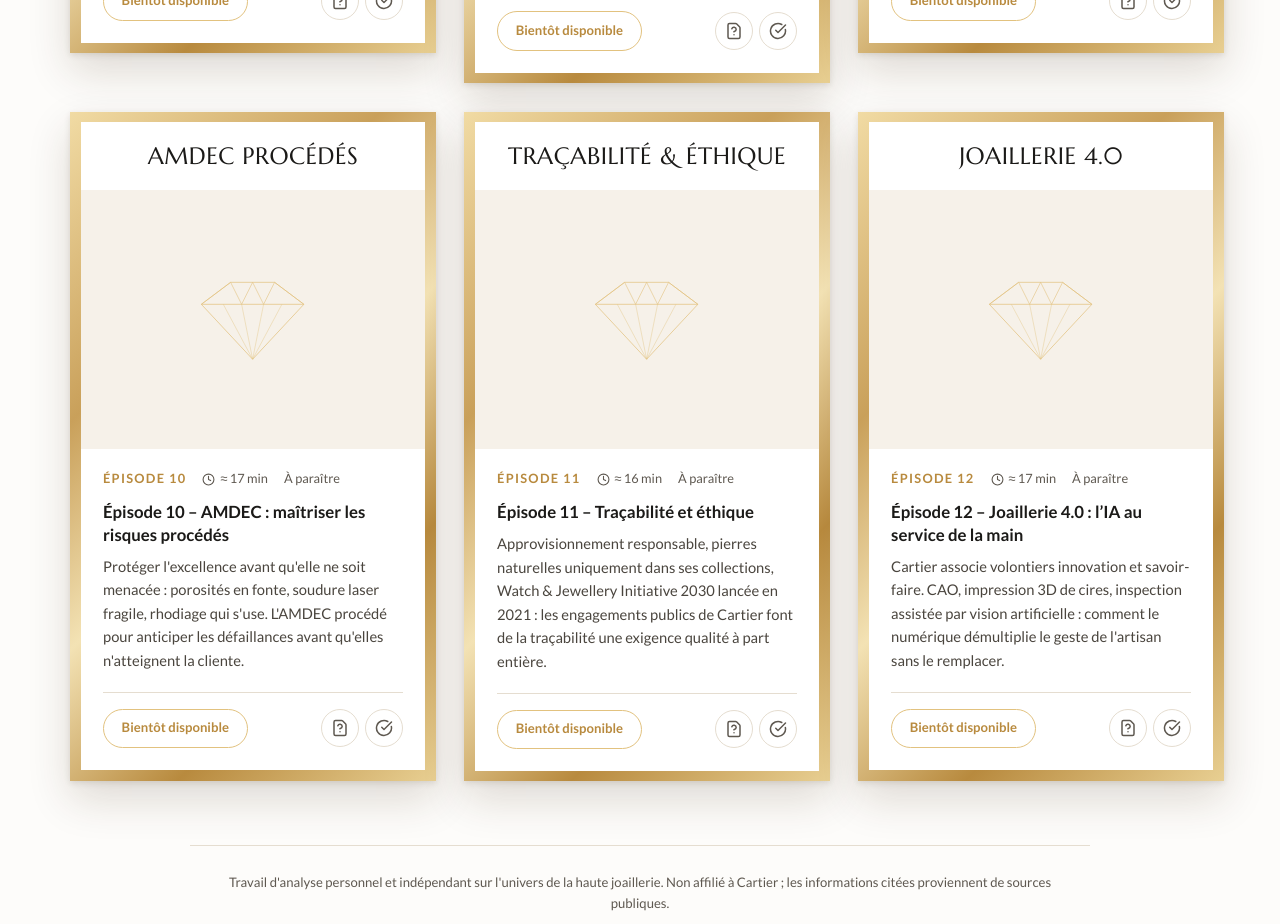
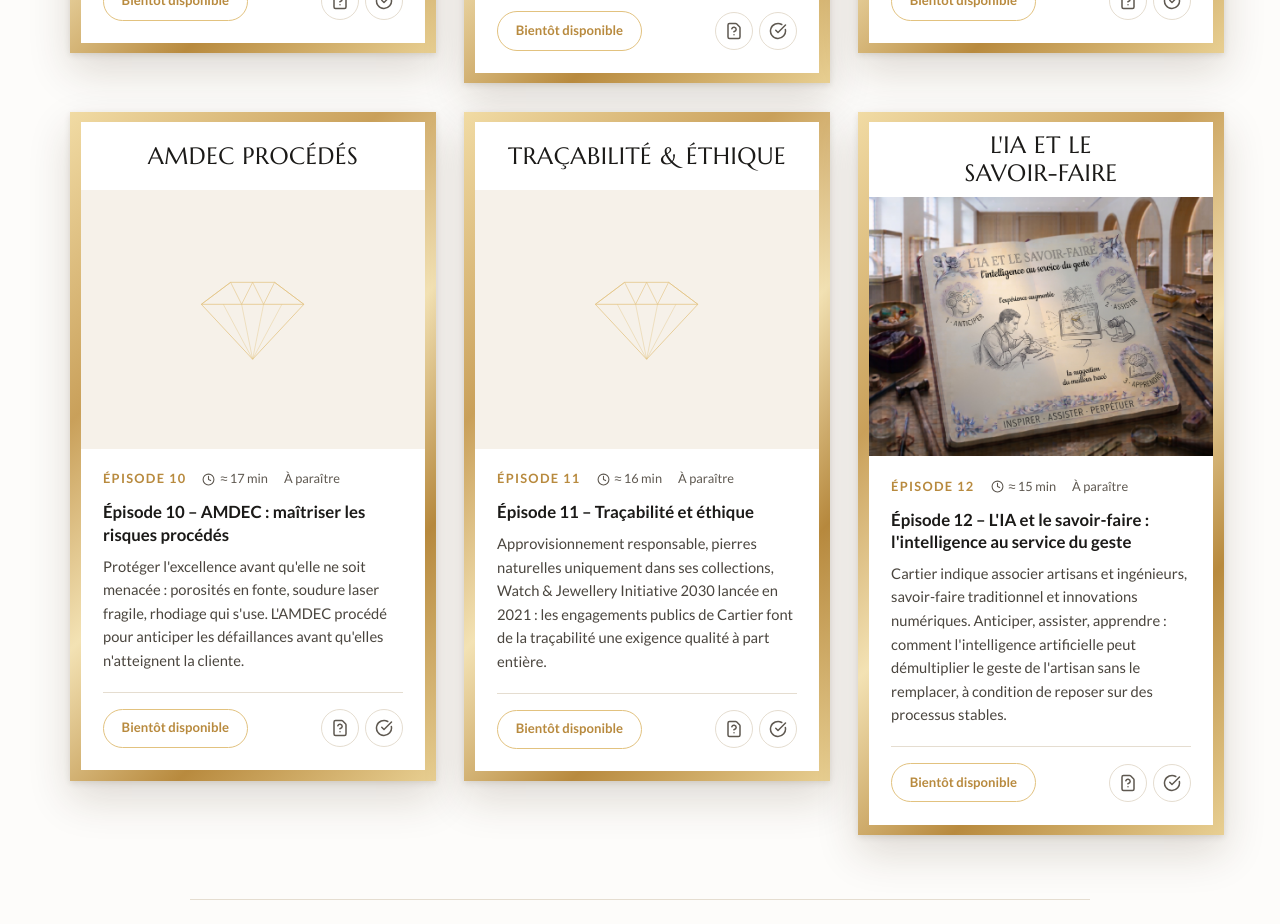
Before and after one commit to Christophe25/eclat-maitrise, a React (Vite) app: page / in a window 1280 px wide. Shown: the part 2680-3604 px from the top of the page. Built offline with nearby package versions, Linux system fonts and the light colour scheme.

Commit message:
feat: épisode 12 « L'IA et le savoir-faire » – illustration retouchée (doublon retiré, décor adouci) et carte
Co-Authored-By: Claude Opus 5.5 <noreply@anthropic.com>

```diff
--- a/src/data/episodes.js
+++ b/src/data/episodes.js
@@ -136,12 +136,14 @@ export const episodes = [
   {
     id: 'ep-12',
     episodeNumber: 12,
-    title: 'Épisode 12 – Joaillerie 4.0 : l’IA au service de la main',
-    shortTitle: 'Joaillerie 4.0',
-    plannedDuration: '17 min',
+    title: "Épisode 12 – L'IA et le savoir-faire : l'intelligence au service du geste",
+    shortTitle: "L'IA et le savoir-faire",
+    cardTitle: "L'IA et le\nsavoir-faire",
+    image: '/infographics/ep-12.jpg',
+    plannedDuration: '15 min',
     description:
-      "Cartier associe volontiers innovation et savoir-faire. CAO, impression 3D de cires, inspection assistée par vision artificielle : comment le numérique démultiplie le geste de l'artisan sans le remplacer.",
-    keywords: [...base, 'IA', 'industrie 4.0'],
+      "Cartier indique associer artisans et ingénieurs, savoir-faire traditionnel et innovations numériques. Anticiper, assister, apprendre : comment l'intelligence artificielle peut démultiplier le geste de l'artisan sans le remplacer, à condition de reposer sur des processus stables.",
+    keywords: [...base, 'IA', 'savoir-faire'],
   },
 ];
 
```
Also changed, not shown: design/retouches/retouch.html (+18 -1 lines), public/infographics/ep-12.jpg (added), 1 other file (tests, documents, lock files or other folders).
